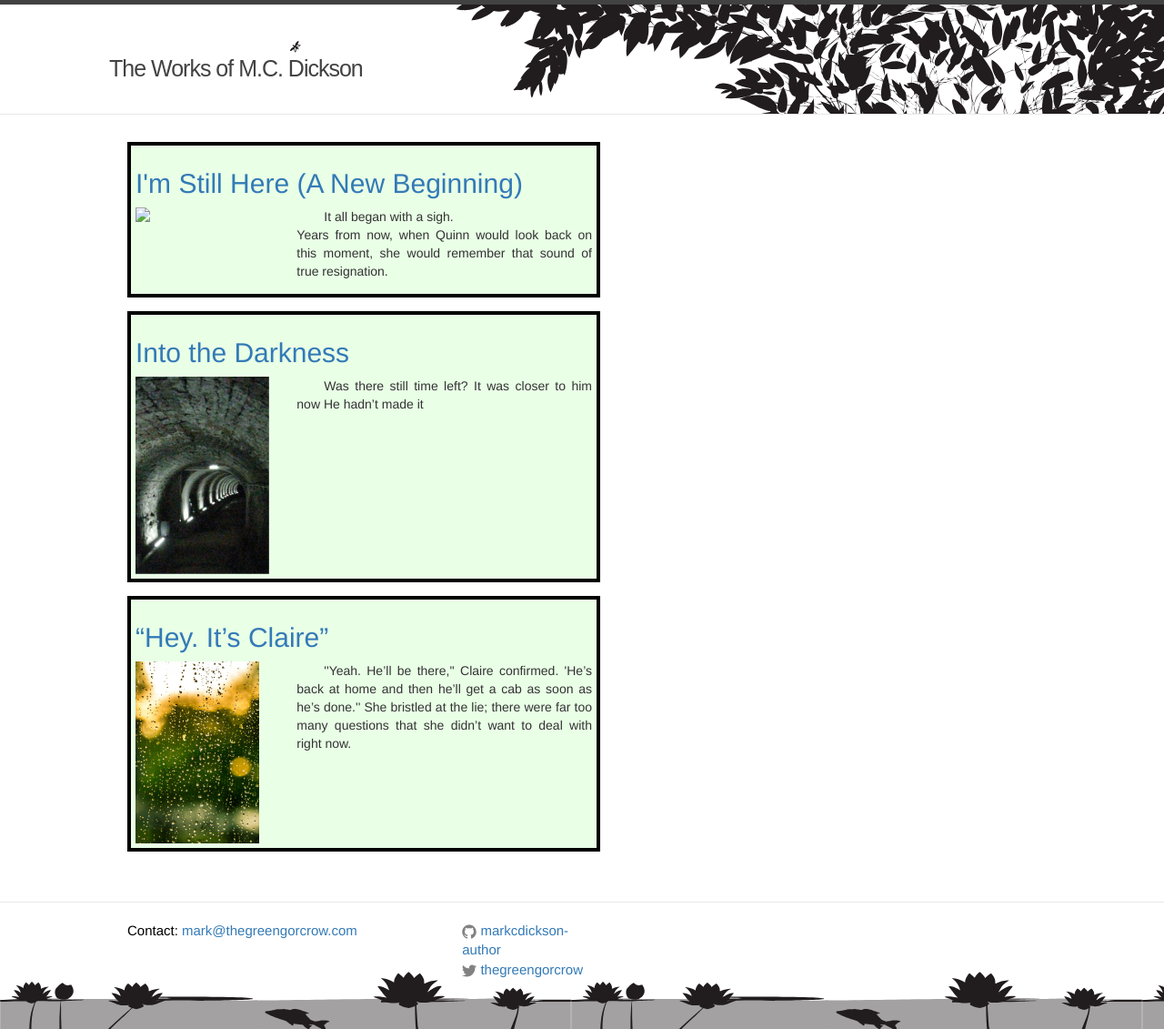
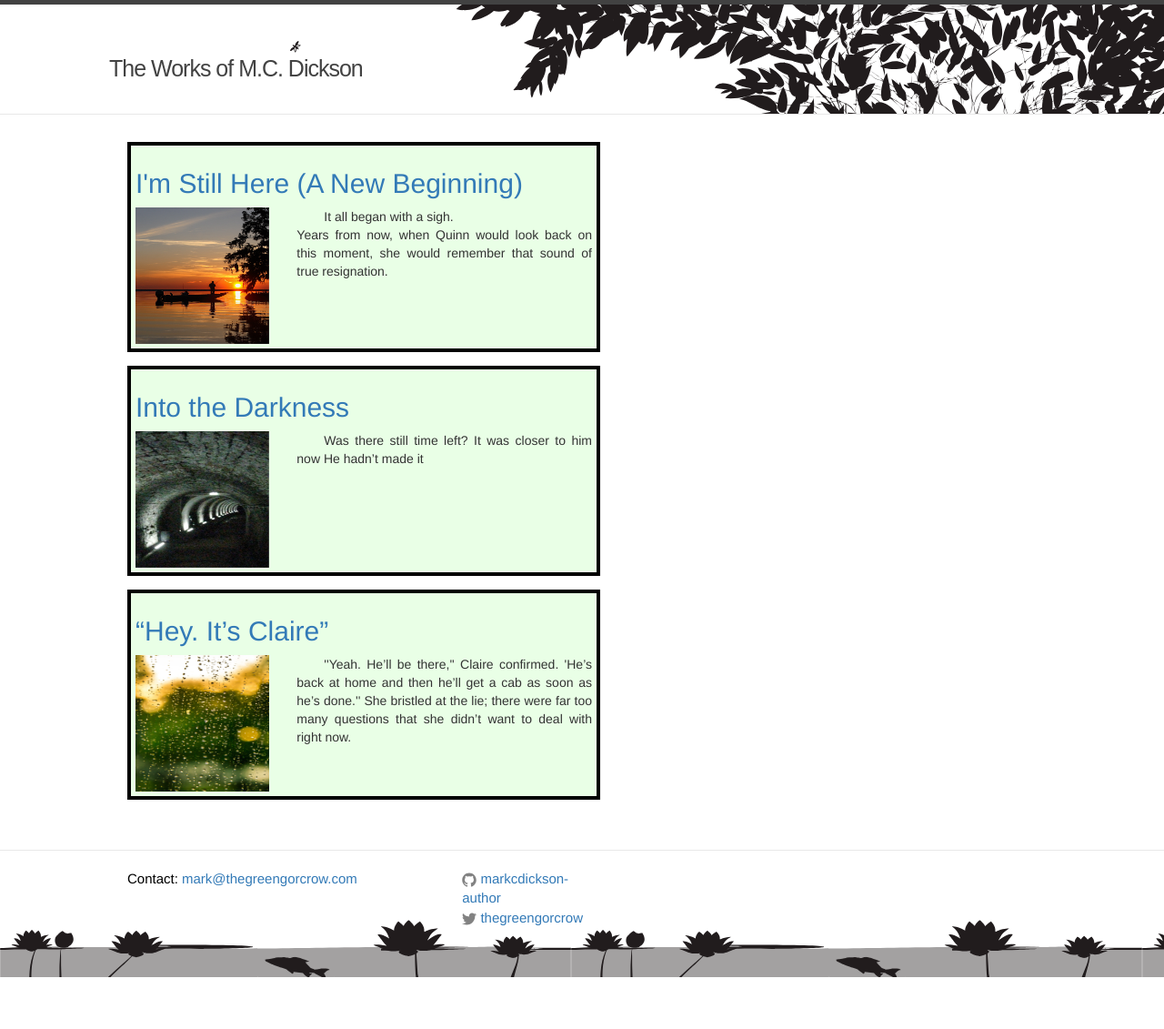
Before and after one commit to giantjester/markcdickson-author.github.io, a Jekyll site: the page built from index.html, in a window 1280 px wide. Shown: the whole page at 91% size. Built offline with Jekyll 4.4.1, drawn with Linux system fonts in a browser that asks for light colours; nearby versions of some CDN libraries; after the commit the page ends 1074 px from its top, so only the background shows below that.

Commit message:
Fix Post 3 image

```diff
--- a/_posts/2016-06-07-im-still-here.markdown
+++ b/_posts/2016-06-07-im-still-here.markdown
@@ -8,11 +8,11 @@ images:
 
   - url: /assets/bannerPhoto_imStillHere.png
     alt: bannerPhoto_imStillHere
-    title: Banner Photo Hey Its Claire
+    title: Banner Photo
 
   - url: /assets/coverArt_imStillHere.png
     alt: coverArt_imStillHere
-    title: Cover Art Hey Its Claire
+    title: Cover Art
 ---
 
 <img class="bannerPhoto" src="{{ site.url }}/assets/bannerPhoto_imStillHere.png" />
--- a/_sass/_layout.scss
+++ b/_sass/_layout.scss
@@ -316,8 +316,8 @@
 }
 
 .post-coverArt {
-  height: $content-width/4;
-  width: 50%;
+  height: $content-width/8;
+  width: $content-width/4;
   display: inline;
 }
 
--- a/index.html
+++ b/index.html
@@ -17,7 +17,7 @@ layout: default
           <div class="row">
             <div class="col-sm-4">
               <a href="{{ post.url | prepend: site.baseurl }}">
-                <img class="img-responsive" src="{{ post.images[1].url }}" />
+                <img class="post-coverArt" src="{{ post.images[1].url }}" />
               </a>
             </div>
             <div class="col-sm-8">
```
Also changed, not shown: assets/coverArt_imStillHere.png (renamed from assets/coverArt_imStillHere.jpg.png).
